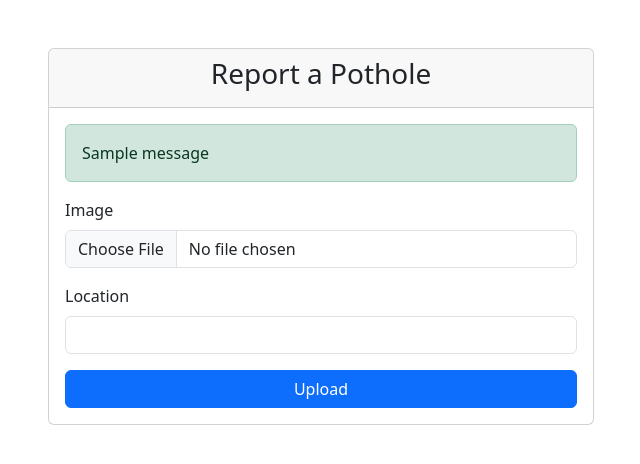
After one commit to Chirantan28/potholes, a Flask app: page /upload_detection in a window 1280 px wide. The commit adds this page. Shown: the top 464 px of the page, without its empty margins (319-959 px from the left). Run offline with Flask 3, Linux system fonts and the light colour scheme; tables that the repository leaves empty hold one stand-in row (values such as "Sample post"); one stand-in notice (Sample message) is shown; some libraries are stand-ins or nearby versions.

Commit message:
potholes model

```diff
--- a/app/routes.py
+++ b/app/routes.py
@@ -4,6 +4,13 @@ from .models import Pothole,User,Reports,Maintenance
 from .extensions import db
 from werkzeug.security import generate_password_hash,check_password_hash
 from werkzeug.utils import secure_filename
+from PIL import Image, ImageOps
+import numpy as np
+import tensorflow as tf
+from keras.models import load_model
+from keras.layers import DepthwiseConv2D
+from datetime import datetime
+
 
 
 main = Blueprint('main', __name__)
@@ -194,3 +201,243 @@ def pothole_image(pothole_id):
 @main.route('/details')
 def details():
     return render_template('details.html')
+
+
+
+# class CustomDepthwiseConv2D(DepthwiseConv2D):
+#     def __init__(self, *args, **kwargs):
+#         # Remove the 'groups' parameter if it exists
+#         kwargs.pop('groups', None)
+#         super(CustomDepthwiseConv2D, self).__init__(*args, **kwargs)
+
+#     def get_config(self):
+#         config = super(CustomDepthwiseConv2D, self).get_config()
+#         if 'groups' in config:
+#             del config['groups']
+#         return config
+
+# class VideoProcessor:
+#     def __init__(self, model_path, labels_path):
+#         # Register the custom layer
+#         custom_objects = {
+#             'DepthwiseConv2D': CustomDepthwiseConv2D
+#         }
+
+#         # Load the model with custom objects
+#         try:
+#             self.model = load_model(model_path, custom_objects=custom_objects, compile=False)
+#             print("Model loaded successfully!")
+#             # Load the labels
+#             self.class_names = open(labels_path, "r").readlines()
+#             print("Labels loaded successfully!")
+#         except Exception as e:
+#             print(f"Error loading model or labels: {str(e)}")
+#             raise
+
+#         self.frame_queue = Queue(maxsize=30)
+#         self.result_queue = Queue(maxsize=30)
+#         self.is_running = False
+
+#     def preprocess_frame(self, frame):
+#         # Convert BGR to RGB
+#         rgb_frame = cv2.cvtColor(frame, cv2.COLOR_BGR2RGB)
+
+#         # Resize the image directly to 224x224 without maintaining aspect ratio
+#         resized_frame = cv2.resize(rgb_frame, (224, 224), interpolation=cv2.INTER_LANCZOS4)
+
+#         # Normalize the image to [-1, 1]
+#         normalized_image_array = (resized_frame.astype(np.float32) / 127.5) - 1
+
+#         # Save the non-normalized version for visualization
+#         cv2.imwrite("preprocessed_frame_for_visualization.jpg", resized_frame)
+
+#         # Create the array of the right shape
+#         data = np.ndarray(shape=(1, 224, 224, 3), dtype=np.float32)
+#         data[0] = normalized_image_array
+
+#         return data
+
+
+
+#     def process_frame(self, frame):
+#         preprocessed = self.preprocess_frame(frame)
+#         prediction = self.model.predict(preprocessed)
+#         index = np.argmax(prediction)
+#         class_name = self.class_names[index][2:]  # Remove the first two characters
+#         confidence_score = prediction[0][index]
+
+#         print(f"Predicted class: {class_name.strip()} with confidence: {confidence_score:.2f}")
+#         # Return True if pothole (class 0) is detected with confidence
+#         is_pothole = index == 0 and confidence_score > 0.6
+#         return is_pothole, confidence_score
+
+#     def draw_detection(self, frame, is_pothole, confidence):
+#         if is_pothole:
+#             height, width = frame.shape[:2]
+#             # Draw a red box around the frame if pothole is detected
+#             cv2.rectangle(frame, (0, 0), (width, height), (0, 0, 255), 2)
+#             cv2.putText(frame, f'Pothole Detected! ({confidence:.2f})', (10, 30),
+#                        cv2.FONT_HERSHEY_SIMPLEX, 1, (0, 0, 255), 2)
+#         return frame
+
+#     def process_video_thread(self):
+#         while self.is_running:
+#             if not self.frame_queue.empty():
+#                 frame = self.frame_queue.get()
+#                 is_pothole, confidence = self.process_frame(frame)
+#                 processed_frame = self.draw_detection(frame.copy(), is_pothole, confidence)
+
+#                 if is_pothole:
+#                     # Save detected potholes to database
+#                     _, buffer = cv2.imencode('.jpg', frame)
+#                     frame_bytes = buffer.tobytes()
+
+#                     # Create new pothole entry
+#                     new_pothole = Pothole(
+#                         image=frame_bytes,
+#                         location="Detected from video",
+#                         status='Pending',
+#                         timestamp=datetime.now()
+#                     )
+#                     db.session.add(new_pothole)
+#                     db.session.commit()
+
+#                 self.result_queue.put(processed_frame)
+#             time.sleep(0.01)
+
+#     def start_processing(self):
+#         self.is_running = True
+#         self.processing_thread = threading.Thread(target=self.process_video_thread)
+#         self.processing_thread.start()
+
+#     def stop_processing(self):
+#         self.is_running = False
+#         if hasattr(self, 'processing_thread'):
+#             self.processing_thread.join()
+
+# # Initialize paths
+# MODEL_PATH = os.path.abspath(os.path.join(os.path.dirname(__file__), '..', '..','potholes', 'models', 'pothole_detection.h5'))
+# LABELS_PATH = os.path.abspath(os.path.join(os.path.dirname(__file__), '..', '..', 'potholes','models', 'labels.txt'))
+# video_processor = None
+
+# # Routes remain the same
+# @main.route('/video_feed')
+# def video_feed():
+#     def generate_frames():
+#         video_path = os.path.join(os.path.dirname(__file__), 'static', 'images', 'test2.mp4')
+#         cap = cv2.VideoCapture(video_path)
+
+#         while True:
+#             success, frame = cap.read()
+#             if not success:
+#                 break
+
+#             if not video_processor.frame_queue.full():
+#                 video_processor.frame_queue.put(frame)
+
+#             if not video_processor.result_queue.empty():
+#                 processed_frame = video_processor.result_queue.get()
+#                 _, buffer = cv2.imencode('.jpg', processed_frame)
+#                 frame_bytes = buffer.tobytes()
+#                 yield (b'--frame\r\n'
+#                        b'Content-Type: image/jpeg\r\n\r\n' + frame_bytes + b'\r\n')
+
+#             time.sleep(0.01)
+
+#         cap.release()
+
+#     return Response(generate_frames(),
+#                    mimetype='multipart/x-mixed-replace; boundary=frame')
+
+# @main.route('/video_detection')
+# def video_detection():
+#     global video_processor
+#     if video_processor is None:
+#         try:
+#             video_processor = VideoProcessor(MODEL_PATH, LABELS_PATH)
+#             video_processor.start_processing()
+#             flash('Video processing started successfully!', 'success')
+#         except Exception as e:
+#             flash(f'Error starting video processing: {str(e)}', 'error')
+#             return redirect(url_for('main.home'))
+#     return render_template('video_detection.html')
+
+
+
+class CustomDepthwiseConv2D(DepthwiseConv2D):
+    def __init__(self, *args, **kwargs):
+        kwargs.pop('groups', None)
+        super(CustomDepthwiseConv2D, self).__init__(*args, **kwargs)
+
+class PotholeDetector:
+    def __init__(self, model_path, labels_path):
+        np.set_printoptions(suppress=True)
+        custom_objects = {'DepthwiseConv2D': CustomDepthwiseConv2D}
+        self.model = load_model(model_path, custom_objects=custom_objects, compile=False)
+        self.class_names = open(labels_path, "r").readlines()
+
+    def process_image(self, image_file):
+        data = np.ndarray(shape=(1, 224, 224, 3), dtype=np.float32)
+        image = Image.open(image_file).convert("RGB")
+        size = (224, 224)
+        image = ImageOps.fit(image, size, Image.Resampling.LANCZOS)
+        image_array = np.asarray(image)
+        normalized_image_array = (image_array.astype(np.float32) / 127.5) - 1
+        data[0] = normalized_image_array
+
+        prediction = self.model.predict(data)
+        index = np.argmax(prediction)
+        class_name = self.class_names[index]
+        confidence_score = prediction[0][index]
+
+        return class_name[2:], confidence_score
+
+@main.route('/upload_detection', methods=['GET', 'POST'])
+def upload_detection():
+    if request.method == 'POST':
+        if 'file' not in request.files:
+            flash('No file uploaded', 'error')
+            return redirect(request.url)
+
+        file = request.files['file']
+        location = request.form['location']
+
+        if file and allowed_file(file.filename):
+            try:
+                MODEL_PATH = os.path.abspath(os.path.join(os.path.dirname(__file__), '..', '..', 'potholes','models', 'pothole_detection.h5'))
+                LABELS_PATH = os.path.abspath(os.path.join(os.path.dirname(__file__), '..', '..', 'potholes','models', 'labels.txt'))
+
+                detector = PotholeDetector(MODEL_PATH, LABELS_PATH)
+                class_name, confidence = detector.process_image(file)
+
+                if class_name.strip().lower() == "pothole":
+                    file.seek(0)
+                    file_data = file.read()
+
+                    new_pothole = Pothole(
+                        image=file_data,
+                        location=location,
+                        status='Pending',
+                    )
+
+                    new_report = Reports(uid=1, pid=new_pothole.id)
+                    db.session.add(new_report)
+                    db.session.commit()
+
+
+                    db.session.add(new_pothole)
+                    db.session.commit()
+
+                    flash(f'Pothole detected with {confidence:.2f} confidence', 'success')
+                else:
+                    flash(f'Detected {class_name.strip()} with {confidence:.2f} confidence', 'info')
+
+            except Exception as e:
+                flash(f'Error processing image: {str(e)}', 'error')
+                return redirect(request.url)
+
+            return redirect(url_for('main.dashboard'))
+
+        flash('Invalid file type', 'error')
+
+    return render_template('upload_cam.html')
--- a/app/templates/index.html
+++ b/app/templates/index.html
@@ -107,6 +107,7 @@
                 {% endif %}
                 <li><a href="#contact">Contact Us</a></li>
                 <li><a href="/details">More Details</a></li>
+                <li><a href="/upload_detection">Live Feed</a></li>
             </ul>
         </nav>
 
--- /dev/null
+++ b/app/templates/upload_cam.html
@@ -0,0 +1,44 @@
+<!-- templates/upload.html -->
+<!DOCTYPE html>
+<html>
+<head>
+    <title>Upload Pothole Image</title>
+    <link rel="stylesheet" href="https://cdnjs.cloudflare.com/ajax/libs/bootstrap/5.3.0/css/bootstrap.min.css">
+</head>
+<body>
+    <div class="container mt-5">
+        <div class="row justify-content-center">
+            <div class="col-md-6">
+                <div class="card">
+                    <div class="card-header">
+                        <h3 class="text-center">Report a Pothole</h3>
+                    </div>
+                    <div class="card-body">
+                        {% with messages = get_flashed_messages(with_categories=true) %}
+                            {% if messages %}
+                                {% for category, message in messages %}
+                                    <div class="alert alert-{{ category }}">{{ message }}</div>
+                                {% endfor %}
+                            {% endif %}
+                        {% endwith %}
+
+                        <form action="{{ url_for('main.upload_detection') }}" method="post" enctype="multipart/form-data">
+                            <div class="mb-3">
+                                <label for="file" class="form-label">Image</label>
+                                <input type="file" class="form-control" id="file" name="file" accept="image/*" required>
+                            </div>
+                            <div class="mb-3">
+                                <label for="location" class="form-label">Location</label>
+                                <input type="text" class="form-control" id="location" name="location" required>
+                            </div>
+                            <div class="d-grid">
+                                <button type="submit" class="btn btn-primary">Upload</button>
+                            </div>
+                        </form>
+                    </div>
+                </div>
+            </div>
+        </div>
+    </div>
+</body>
+</html>
--- /dev/null
+++ b/models/labels.txt
@@ -0,0 +1,2 @@
+0 Pothole
+1 Road
```
Also changed, not shown: app/templates/video_detection.html (added, +28 -0 lines), 1 other file.
